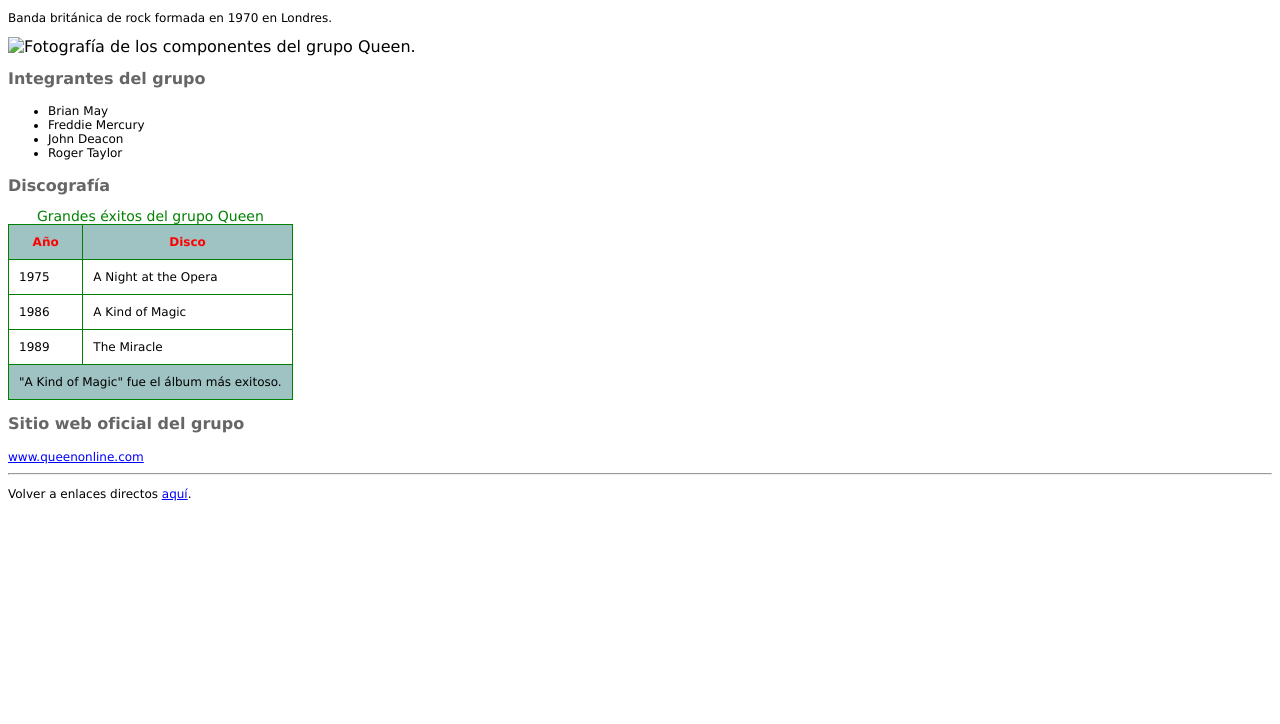
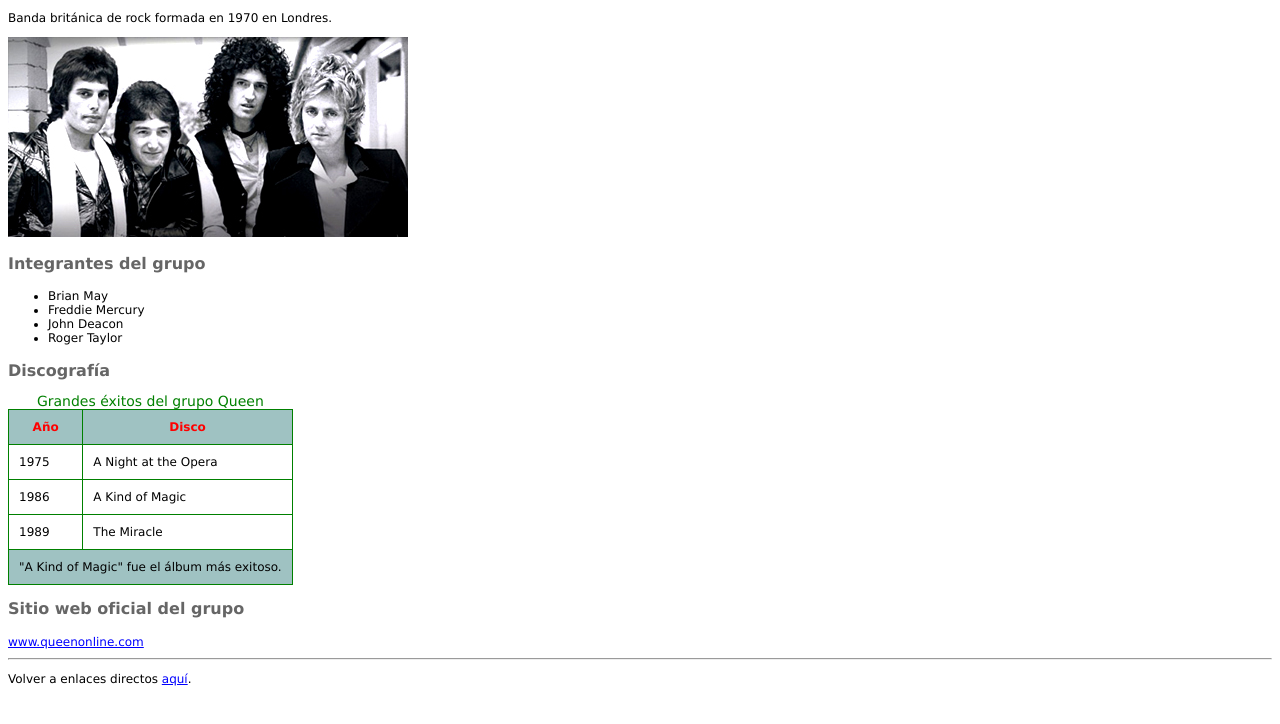
Before and after one commit to JAM76/accesos, a plain HTML site: page Grupo de musica Queen.html in a window 1280 px wide. Shown: the part 40-764 px from the top of the page. Drawn offline with Linux system fonts and the light colour scheme.

Commit message:
Update Grupo de musica Queen.html

```diff
--- a/Grupo de musica Queen.html
+++ b/Grupo de musica Queen.html
@@ -8,7 +8,7 @@
 <body>
 <h1>Queen</h1>
 <p>Banda británica de rock formada en 1970 en Londres.</p>
-<img src="imagenes/queen.jpg" width="400" height="200" alt="Fotografía de los componentes del grupo Queen.">
+<img src="queen.jpg" width="400" height="200" alt="Fotografía de los componentes del grupo Queen.">
 <h2>Integrantes del grupo</h2>
 <ul>
 <li>Brian May</li>
```
